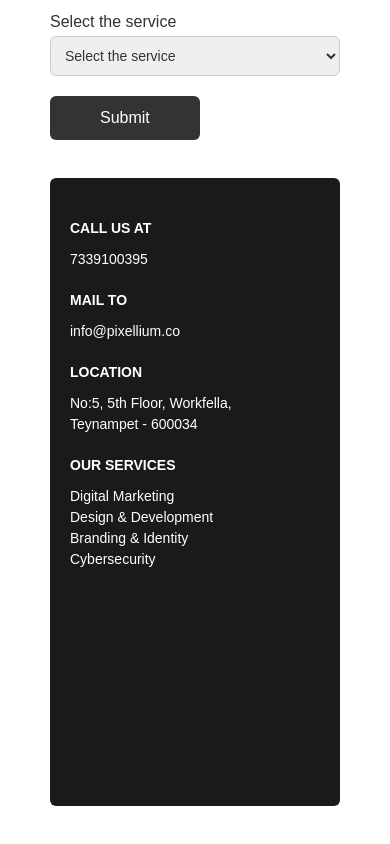
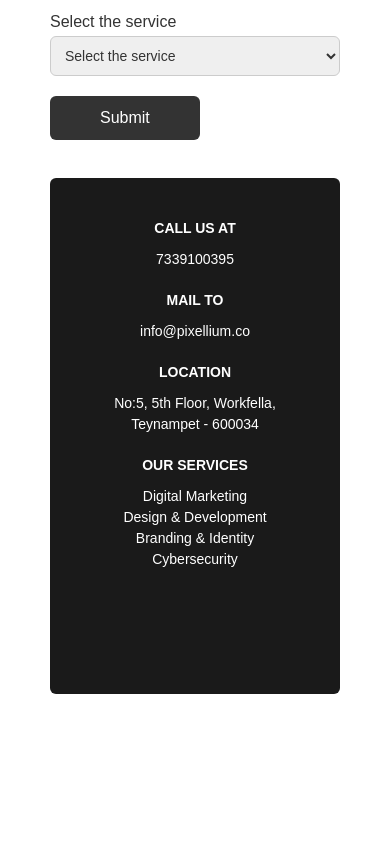
Before and after one commit to vignesh3002-cr/pixillium, a React (Vite) app: page / in a window 390 px wide. Shown: the part 795-1639 px from the top of the page. After the commit the page ends 1559 px from the top, so only its background shows below. Built offline with nearby package versions, Linux system fonts and the light colour scheme.

Commit message:
button ui were updated

```diff
--- a/src/App.css
+++ b/src/App.css
@@ -847,7 +847,7 @@ li:hover{
   gap: 30px;
 }
 }
-@media(min-width:1261px) and (max-width:1500px){
+@media(min-width:1261px) and (max-width:1920px){
   .tabler_menu{
     display: none;
   }
@@ -877,7 +877,7 @@ li:hover{
 
 }
 }
-@media (min-width:320px) and (max-width:830px){
+@media (min-width:0px) and (max-width:830px){
   .nav-links li {
     display: none;
   }
@@ -931,7 +931,10 @@ li:hover{
   padding: 5px;
 
 }
-
+.contact-sidebar {
+    height: 516px;
+    text-align: center;
+}
 
 }
 .service_content1{
@@ -1005,6 +1008,3 @@ font-size: 16px;
 .rotate-up {
   transform: rotate(180deg);
 }
-/*          <select name="service" className="selectarrow" style={{border:"none"}}>
-
-          </select> */
```
